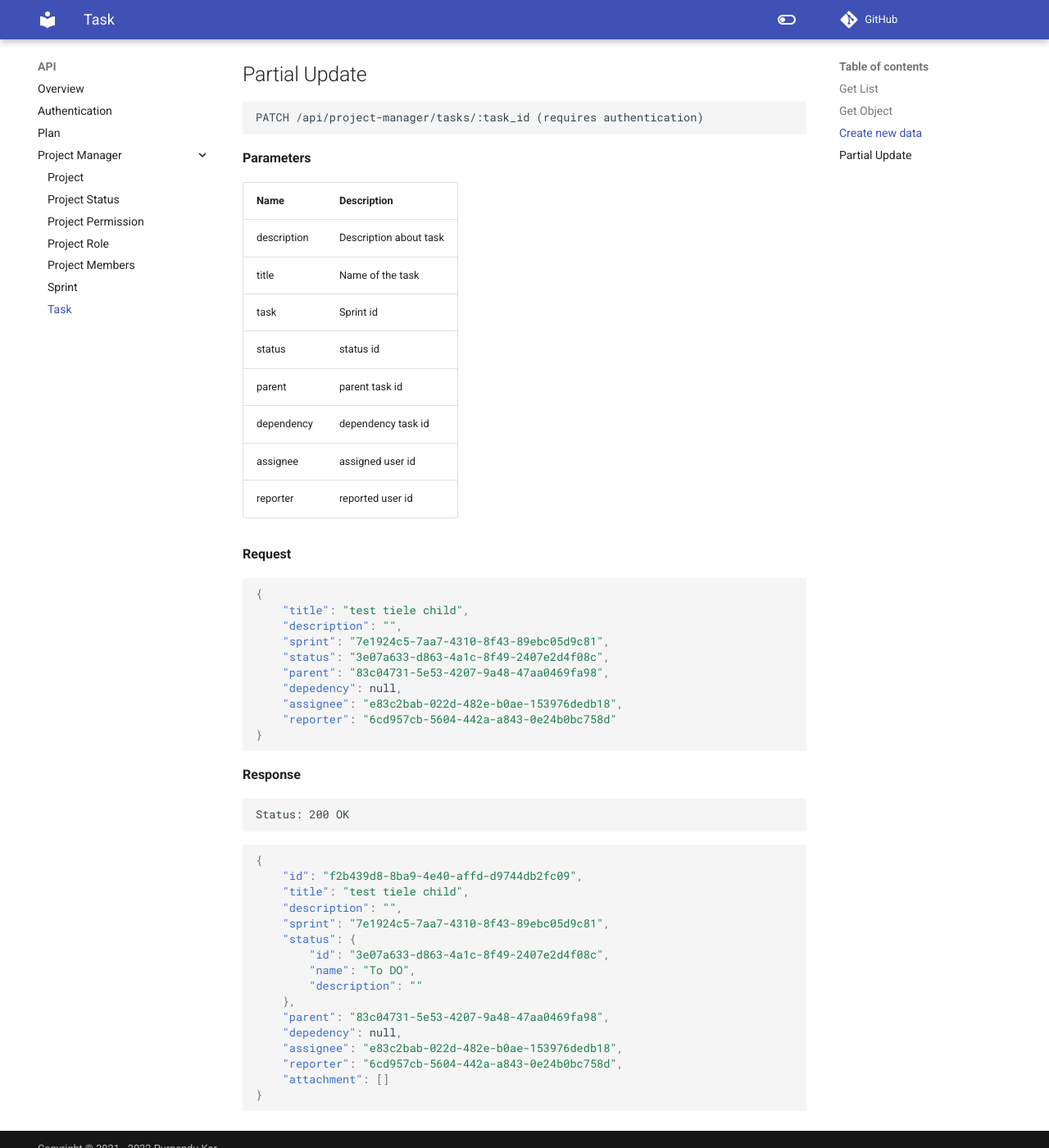
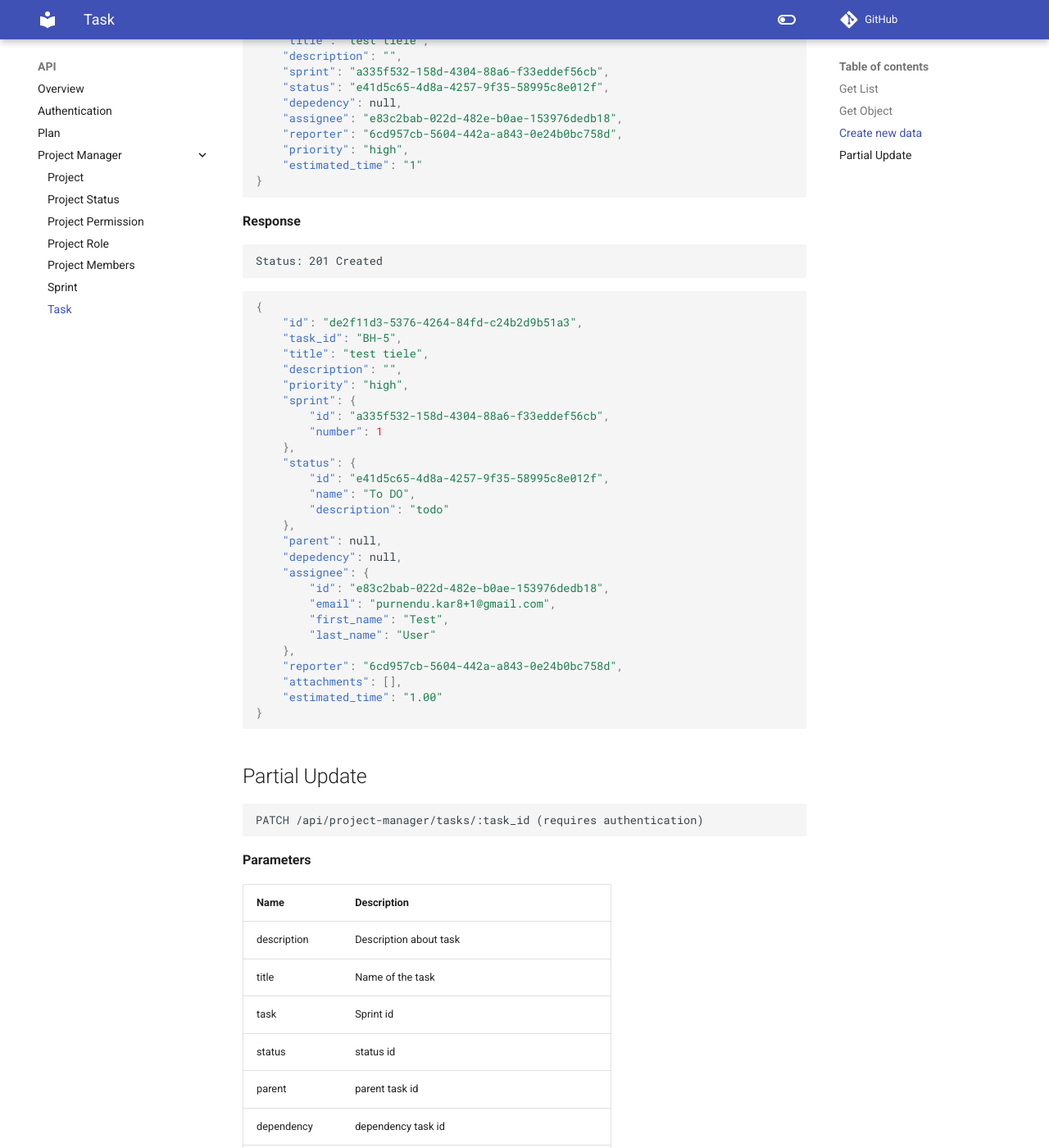
Before and after one commit to purnendukar/BeeHive-backend, an MkDocs documentation site: the page built from docs/api/6-task.md, in a window 1280 px wide and 1400 px high, scrolled down 3344 px. Shown: the whole window at 82% size. Built offline with MkDocs 1.6.1 and Material for MkDocs 9.7.7, drawn with Linux system fonts in a browser that asks for light colours; comment, search, counter and statistics services are not loaded; some of the changed text lies outside the part shown.

Commit message:
chore(doc): sprint & task

````diff
--- a/docs/api/6-task.md
+++ b/docs/api/6-task.md
@@ -26,36 +26,58 @@
     "previous": null,
     "results": [
         {
-            "id": "4db0e52b-421f-4194-b1b2-eb9ad1c7fda9",
+            "id": "de2f11d3-5376-4264-84fd-c24b2d9b51a3",
+            "task_id": "BH-1",
             "title": "test tiele",
             "description": "",
-            "sprint": "7e1924c5-7aa7-4310-8f43-89ebc05d9c81",
+            "priority": "high",
+            "sprint": {
+                "id": "a335f532-158d-4304-88a6-f33eddef56cb",
+                "number": 1
+            },
             "status": {
-                "id": "3e07a633-d863-4a1c-8f49-2407e2d4f08c",
+                "id": "e41d5c65-4d8a-4257-9f35-58995c8e012f",
                 "name": "To DO",
-                "description": ""
+                "description": "todo"
             },
             "parent": null,
             "depedency": null,
-            "assignee": "e83c2bab-022d-482e-b0ae-153976dedb18",
+            "assignee": {
+                "id": "e83c2bab-022d-482e-b0ae-153976dedb18",
+                "email": "purnendu.kar8+1@gmail.com",
+                "first_name": "Test",
+                "last_name": "User"
+            },
             "reporter": "6cd957cb-5604-442a-a843-0e24b0bc758d",
-            "attachment": []
+            "attachments": [],
+            "estimated_time": "1.00"
         },
         {
-            "id": "83c04731-5e53-4207-9a48-47aa0469fa98",
+            "id": "de2f11d3-5376-4264-84fd-c24b2d9b51a3",
+            "task_id": "BH-2",
             "title": "test tiele",
             "description": "",
-            "sprint": "7e1924c5-7aa7-4310-8f43-89ebc05d9c81",
+            "priority": "high",
+            "sprint": {
+                "id": "a335f532-158d-4304-88a6-f33eddef56cb",
+                "number": 1
+            },
             "status": {
-                "id": "3e07a633-d863-4a1c-8f49-2407e2d4f08c",
+                "id": "e41d5c65-4d8a-4257-9f35-58995c8e012f",
                 "name": "To DO",
-                "description": ""
+                "description": "todo"
             },
             "parent": null,
             "depedency": null,
-            "assignee": "e83c2bab-022d-482e-b0ae-153976dedb18",
+            "assignee": {
+                "id": "e83c2bab-022d-482e-b0ae-153976dedb18",
+                "email": "purnendu.kar8+1@gmail.com",
+                "first_name": "Test",
+                "last_name": "User"
+            },
             "reporter": "6cd957cb-5604-442a-a843-0e24b0bc758d",
-            "attachment": []
+            "attachments": [],
+            "estimated_time": "1.00"
         }
     ]
 }
@@ -73,20 +95,31 @@
 ```
 ```json
 {
-    "id": "4db0e52b-421f-4194-b1b2-eb9ad1c7fda9",
+    "id": "de2f11d3-5376-4264-84fd-c24b2d9b51a3",
+    "task_id": "BH-5",
     "title": "test tiele",
     "description": "",
-    "sprint": "7e1924c5-7aa7-4310-8f43-89ebc05d9c81",
+    "priority": "high",
+    "sprint": {
+        "id": "a335f532-158d-4304-88a6-f33eddef56cb",
+        "number": 1
+    },
     "status": {
-        "id": "3e07a633-d863-4a1c-8f49-2407e2d4f08c",
+        "id": "e41d5c65-4d8a-4257-9f35-58995c8e012f",
         "name": "To DO",
-        "description": ""
+        "description": "todo"
     },
     "parent": null,
     "depedency": null,
-    "assignee": "e83c2bab-022d-482e-b0ae-153976dedb18",
+    "assignee": {
+        "id": "e83c2bab-022d-482e-b0ae-153976dedb18",
+        "email": "purnendu.kar8+1@gmail.com",
+        "first_name": "Test",
+        "last_name": "User"
+    },
     "reporter": "6cd957cb-5604-442a-a843-0e24b0bc758d",
-    "attachment": []
+    "attachments": [],
+    "estimated_time": "1.00"
 }
 ```
 
@@ -113,14 +146,15 @@
 **Request**
 ```json
 {
-    "title": "test tiele child",
+    "title": "test tiele",
     "description": "",
-    "sprint": "7e1924c5-7aa7-4310-8f43-89ebc05d9c81",
-    "status": "3e07a633-d863-4a1c-8f49-2407e2d4f08c",
-    "parent": "83c04731-5e53-4207-9a48-47aa0469fa98",
+    "sprint": "a335f532-158d-4304-88a6-f33eddef56cb",
+    "status": "e41d5c65-4d8a-4257-9f35-58995c8e012f",
     "depedency": null,
     "assignee": "e83c2bab-022d-482e-b0ae-153976dedb18",
-    "reporter": "6cd957cb-5604-442a-a843-0e24b0bc758d"
+    "reporter": "6cd957cb-5604-442a-a843-0e24b0bc758d",
+    "priority": "high",
+    "estimated_time": "1"
 }
 ```
 
@@ -130,20 +164,31 @@
 ```
 ```json
 {
-    "id": "f2b439d8-8ba9-4e40-affd-d9744db2fc09",
-    "title": "test tiele child",
+    "id": "de2f11d3-5376-4264-84fd-c24b2d9b51a3",
+    "task_id": "BH-5",
+    "title": "test tiele",
     "description": "",
-    "sprint": "7e1924c5-7aa7-4310-8f43-89ebc05d9c81",
+    "priority": "high",
+    "sprint": {
+        "id": "a335f532-158d-4304-88a6-f33eddef56cb",
+        "number": 1
+    },
     "status": {
-        "id": "3e07a633-d863-4a1c-8f49-2407e2d4f08c",
+        "id": "e41d5c65-4d8a-4257-9f35-58995c8e012f",
         "name": "To DO",
-        "description": ""
+        "description": "todo"
     },
-    "parent": "83c04731-5e53-4207-9a48-47aa0469fa98",
+    "parent": null,
     "depedency": null,
-    "assignee": "e83c2bab-022d-482e-b0ae-153976dedb18",
+    "assignee": {
+        "id": "e83c2bab-022d-482e-b0ae-153976dedb18",
+        "email": "purnendu.kar8+1@gmail.com",
+        "first_name": "Test",
+        "last_name": "User"
+    },
     "reporter": "6cd957cb-5604-442a-a843-0e24b0bc758d",
-    "attachment": []
+    "attachments": [],
+    "estimated_time": "1.00"
 }
 ```
 
@@ -166,18 +211,21 @@
 dependency | dependency task id
 assignee | assigned user id
 reporter | reported user id
+priority | priority level (very_low, low, medium, high, very_high)
+estimated_time | Estimated time in hours (Decimal value)
 
 **Request**
 ```json
 {
-    "title": "test tiele child",
+    "title": "test tiele",
     "description": "",
-    "sprint": "7e1924c5-7aa7-4310-8f43-89ebc05d9c81",
-    "status": "3e07a633-d863-4a1c-8f49-2407e2d4f08c",
-    "parent": "83c04731-5e53-4207-9a48-47aa0469fa98",
+    "sprint": "a335f532-158d-4304-88a6-f33eddef56cb",
+    "status": "e41d5c65-4d8a-4257-9f35-58995c8e012f",
     "depedency": null,
     "assignee": "e83c2bab-022d-482e-b0ae-153976dedb18",
-    "reporter": "6cd957cb-5604-442a-a843-0e24b0bc758d"
+    "reporter": "6cd957cb-5604-442a-a843-0e24b0bc758d",
+    "priority": "high",
+    "estimated_time": "1"
 }
 ```
 
@@ -187,19 +235,30 @@
 ```
 ```json
 {
-    "id": "f2b439d8-8ba9-4e40-affd-d9744db2fc09",
-    "title": "test tiele child",
+    "id": "de2f11d3-5376-4264-84fd-c24b2d9b51a3",
+    "task_id": "BH-5",
+    "title": "test tiele",
     "description": "",
-    "sprint": "7e1924c5-7aa7-4310-8f43-89ebc05d9c81",
+    "priority": "high",
+    "sprint": {
+        "id": "a335f532-158d-4304-88a6-f33eddef56cb",
+        "number": 1
+    },
     "status": {
-        "id": "3e07a633-d863-4a1c-8f49-2407e2d4f08c",
+        "id": "e41d5c65-4d8a-4257-9f35-58995c8e012f",
         "name": "To DO",
-        "description": ""
+        "description": "todo"
     },
-    "parent": "83c04731-5e53-4207-9a48-47aa0469fa98",
+    "parent": null,
     "depedency": null,
-    "assignee": "e83c2bab-022d-482e-b0ae-153976dedb18",
+    "assignee": {
+        "id": "e83c2bab-022d-482e-b0ae-153976dedb18",
+        "email": "purnendu.kar8+1@gmail.com",
+        "first_name": "Test",
+        "last_name": "User"
+    },
     "reporter": "6cd957cb-5604-442a-a843-0e24b0bc758d",
-    "attachment": []
+    "attachments": [],
+    "estimated_time": "1.00"
 }
 ```
````
Also changed, not shown: docs/api/5-sprint.md (+0 -7 lines).
